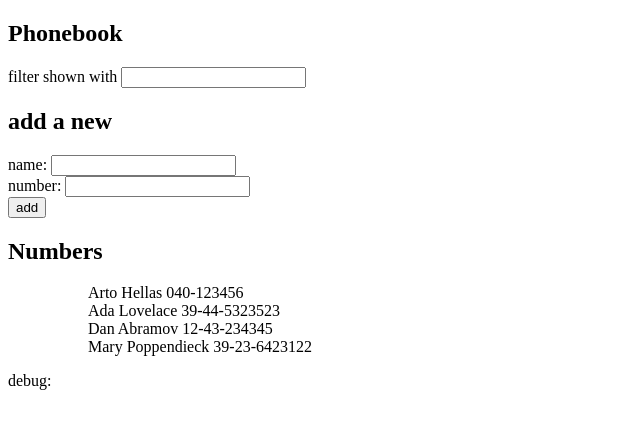
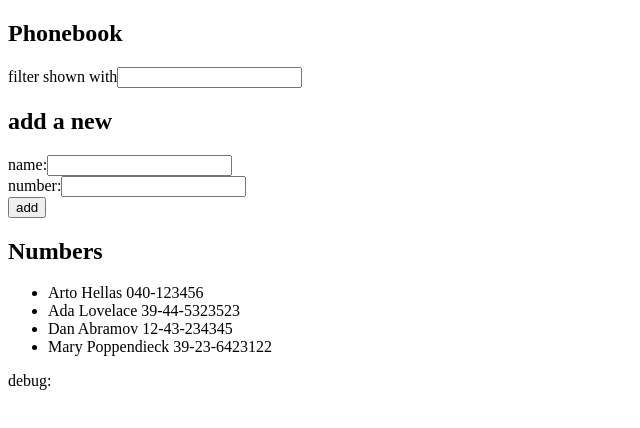
Before and after one commit to juleht/fullstackopen, a React (Vite) app in the folder part2/phonebook/: page / in a window 1280 px wide. Shown: the top 428 px of the page, without its empty margins (0-640 px from the left). Built offline with nearby package versions, Linux system fonts and the light colour scheme.

Commit message:
tehtava 2.10 puhelinluettelon refraktointi

```diff
--- a/part2/phonebook/src/App.jsx
+++ b/part2/phonebook/src/App.jsx
@@ -1,11 +1,7 @@
 import { useState } from 'react'
-
-
-const Person = ({ person }) => {
-  return (
-    <ul>{person.name} {person.number}</ul>
-  )
-}
+import PersonToShow from './components/Person'
+import { Header } from './components/Parts'
+import { FilterFrom, SubmitForm } from './components/Form'
 
 const App = (props) => {
   const [persons, setPersons] = useState([
@@ -50,35 +46,16 @@ const App = (props) => {
   }
   return (
     <div>
-      <h2>Phonebook</h2>
-      <form>
-        <div>
-          filter shown with <input value={showPerson} onChange={handleShowhPerson}/>
-        </div>
-      </form>
-      <h2>add a new</h2>
-      <form onSubmit={addPerson}>
-        <div>
-          name: <input value={newName} onChange={handleAddNewPerson} />
-        </div>
-        <div>
-          number: <input value={newNumber} onChange={handleAddNewNumber} />
-        </div>
-        <div>
-          <button type="submit">add</button>
-        </div>
-      </form>
-      <h2>Numbers</h2>
-      <ul>
-        {personsToShow.map(person =>
-          <Person key={person.name} person={person} />
-        )}
-      </ul>
+      <Header header={'Phonebook'} />
+      <FilterFrom value={showPerson} onChange={handleShowhPerson} />
+      <Header header={'add a new'} />
+      <SubmitForm addPerson={addPerson} newName={newName} handleAddNewPerson={handleAddNewPerson} newNumber={newNumber} handleAddNewNumber={handleAddNewNumber} />
+      <Header header={'Numbers'} />
+      <PersonToShow personsToShow={personsToShow} />
       <div>debug: {newName}</div>
     </div>
 
   )
 
 }
-
 export default App
--- /dev/null
+++ b/part2/phonebook/src/components/Form.jsx
@@ -0,0 +1,23 @@
+import { Button, Input } from "./Parts";
+
+
+const FilterFrom = ({ onChange, showPerson }) => {
+    return (
+        <form>
+            <Input text={'filter shown with'} value={showPerson} onChange={onChange} />
+        </form>
+    )
+}
+
+const SubmitForm = ({ handleAddNewPerson, newName, newNumber, handleAddNewNumber, addPerson }) => {
+    return (
+        <form onSubmit={addPerson}>
+            <Input text={'name:'} value={newName} onChange={handleAddNewPerson} />
+            <Input text={'number:'} value={newNumber} onChange={handleAddNewNumber} />
+            <Button text={'add'} type={'submit'} />
+        </form>
+    )
+}
+
+
+export { FilterFrom, SubmitForm }
--- /dev/null
+++ b/part2/phonebook/src/components/Parts.jsx
@@ -0,0 +1,30 @@
+const Person = ({ person }) => {
+    return (
+        <li>{person.name} {person.number}</li>
+    )
+}
+
+const Header = ({ header }) => {
+    return (
+        <h2>{header}</h2>
+    )
+}
+
+const Input = ({ text, value, onChange }) => {
+    return (
+        <div>
+            <label>{text}</label>
+            <input value={value} onChange={onChange} />
+        </div>
+    )
+}
+
+const Button = ({ type, text }) => {
+    return (
+        <div>
+            <button type={type}>{text}</button>
+        </div>
+    )
+}
+
+export { Person, Header, Input, Button }
--- /dev/null
+++ b/part2/phonebook/src/components/Person.jsx
@@ -0,0 +1,12 @@
+import { Person } from "./Parts"
+
+const PersonToShow = ({ personsToShow }) => {
+    return (
+        <ul>
+            {personsToShow.map(person =>
+                <Person key={person.name} person={person} />
+            )}
+        </ul>
+    )
+}
+export default PersonToShow
```
